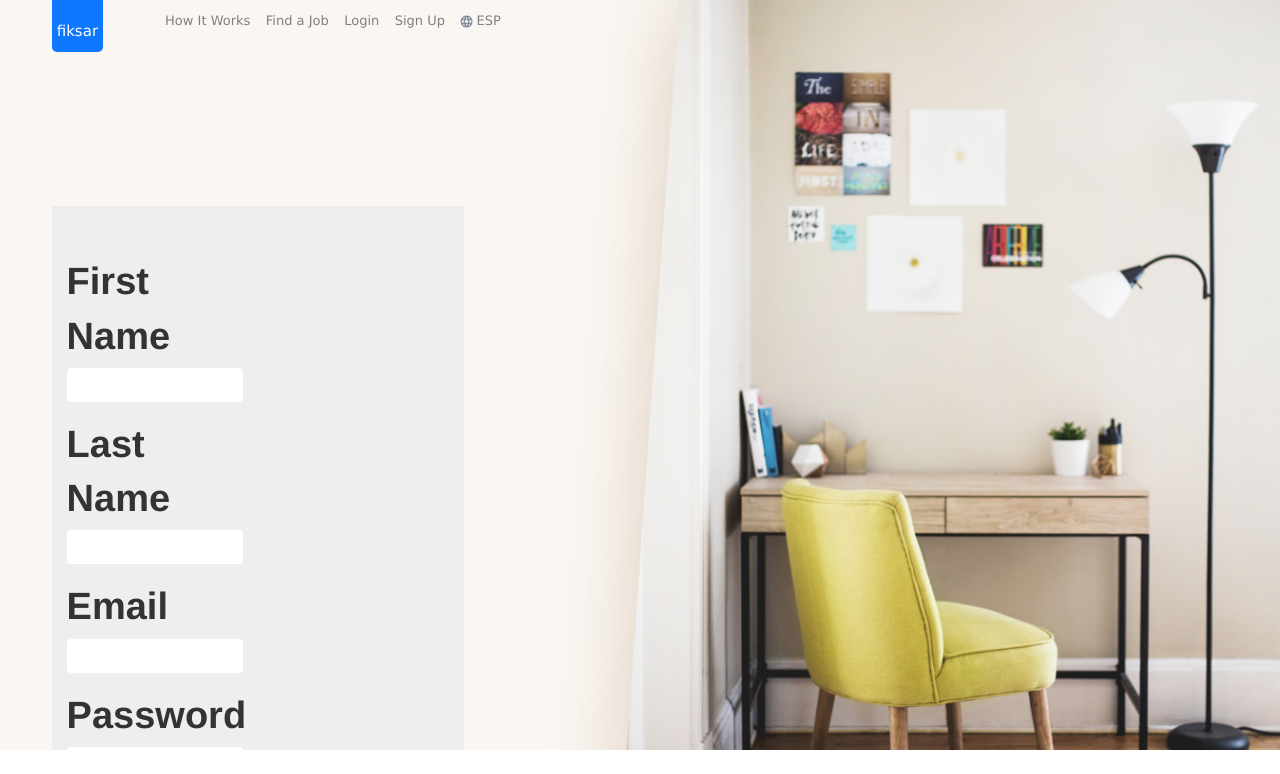
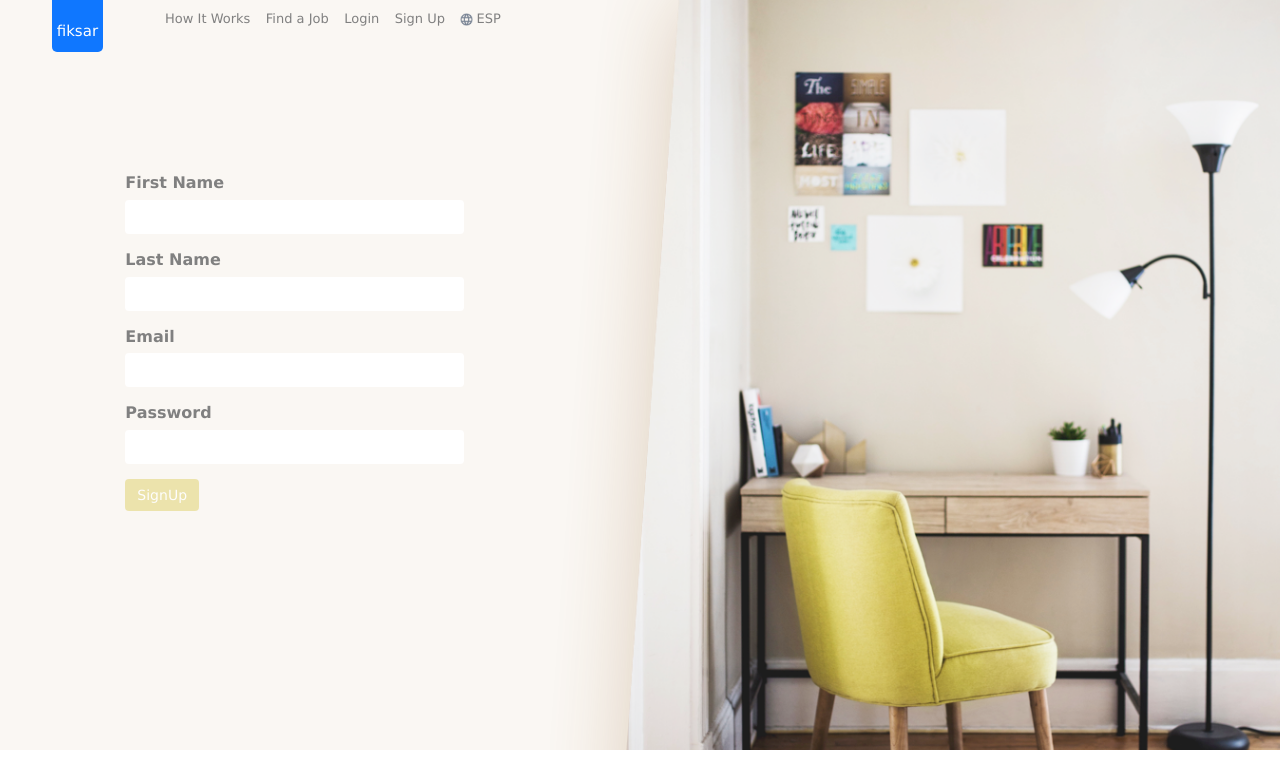
Before and after one commit to kartiksingh23/Perception, an Angular app: page /signup in a window 1280 px wide. Shown: the top 774 px of the page. Built offline with nearby package versions, Linux system fonts and the light colour scheme.

Commit message:
added form validations using reactiveForms Module

```diff
--- a/src/app/signup/signup.component.css
+++ b/src/app/signup/signup.component.css
@@ -1,11 +1,22 @@
+.form-group >div{
+    color:rgb(233,223,155);
+}
+div{
+    font-size:12px;
+    font-family: Verdana, Arial, Helvetica, sans-serif;
+    color:grey;
+}
 
+label{
+    font-size: 16px;
+}
 .noPadding{
     padding:0;
 }
 
 .content{
     padding-left:10%;
-    margin-top:40%;
+    margin-top:30%;
     font-size:38px;
     width:90%;
 }
@@ -21,6 +32,7 @@
     border:0;
     box-shadow: none;
     outline:none;
+    font-family: Verdana, Arial, Helvetica, sans-serif;
 }
 
 .formFrontColor{
@@ -37,3 +49,22 @@
     background-color:rgb(15,119,255);
     color:white;
 }
+
+.designBox{
+    background-color: none;
+}
+
+.btn-primary{
+    background-color:rgb(233,223,155);
+    outline:none;
+    border:none;
+    opacity: .8;
+}
+
+.btn-primary:focus{
+    background-color:rgb(233,223,155);
+    outline:none;
+    border:none;
+    opacity: .8;
+
+}
--- a/src/app/signup/signup.component.html
+++ b/src/app/signup/signup.component.html
@@ -2,10 +2,9 @@
   <div class="col-xs-5 col-sm-5 col-md-5 col-lg-5">
     <app-header></app-header>
     <div class="content">
-      <div class="jumbotron">
-        <div class="container">
             <div class="row">
-                <div class="col-md-6 offset-md-3">
+                <div class="designBox col-md-offset-2 col-md-10">
+                  <br>
                     <form [formGroup]="registerForm" (ngSubmit)="onSubmit()">
                         <div class="form-group">
                             <label>First Name</label>
@@ -38,13 +37,11 @@
                             </div>
                         </div>
                         <div class="form-group">
-                            <button [disabled]="loading" class="btn btn-primary">Register</button>
+                            <button [disabled]="loading" class="btn btn-primary">SignUp</button>
                         </div>
                     </form>
                 </div>
             </div>
-        </div>
-    </div>
     </div>
   </div>
   <div class="noPadding col-xs-7 col-sm-7 col-md-7 col-lg-7">
```
